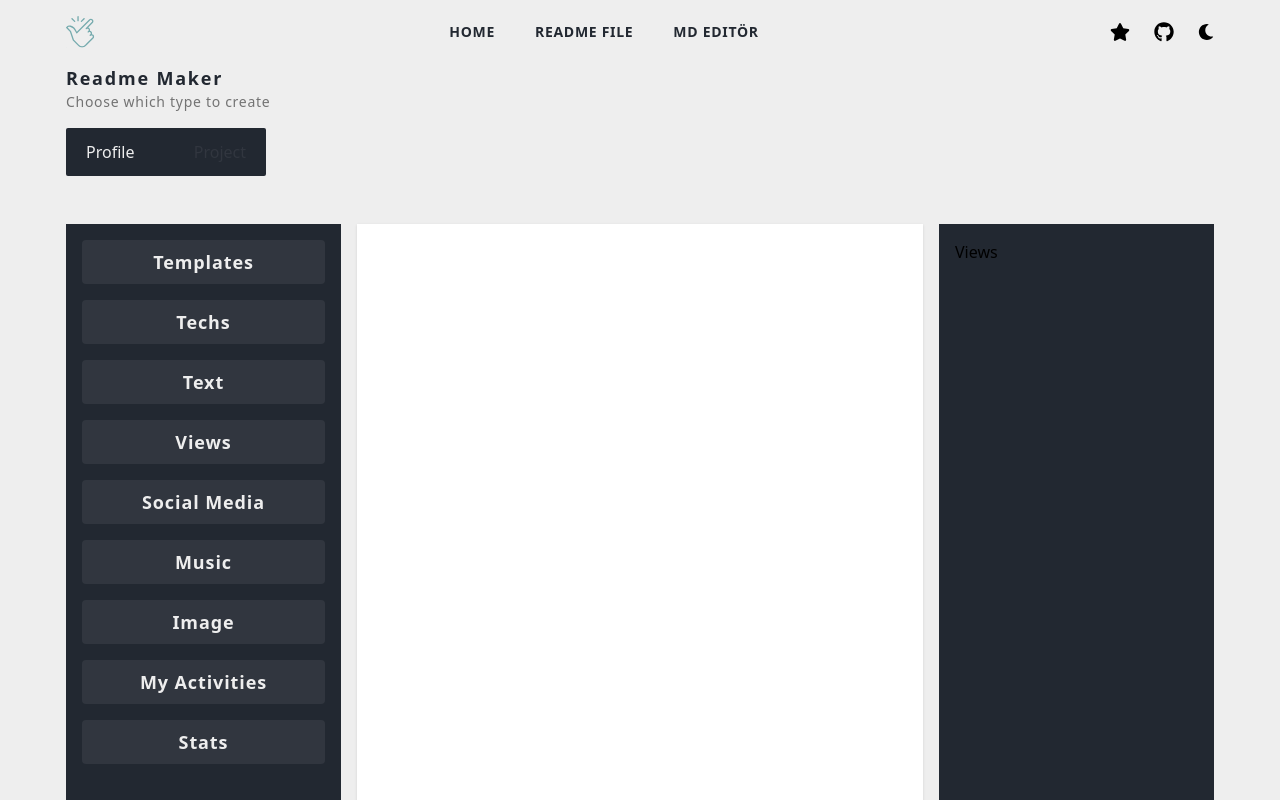
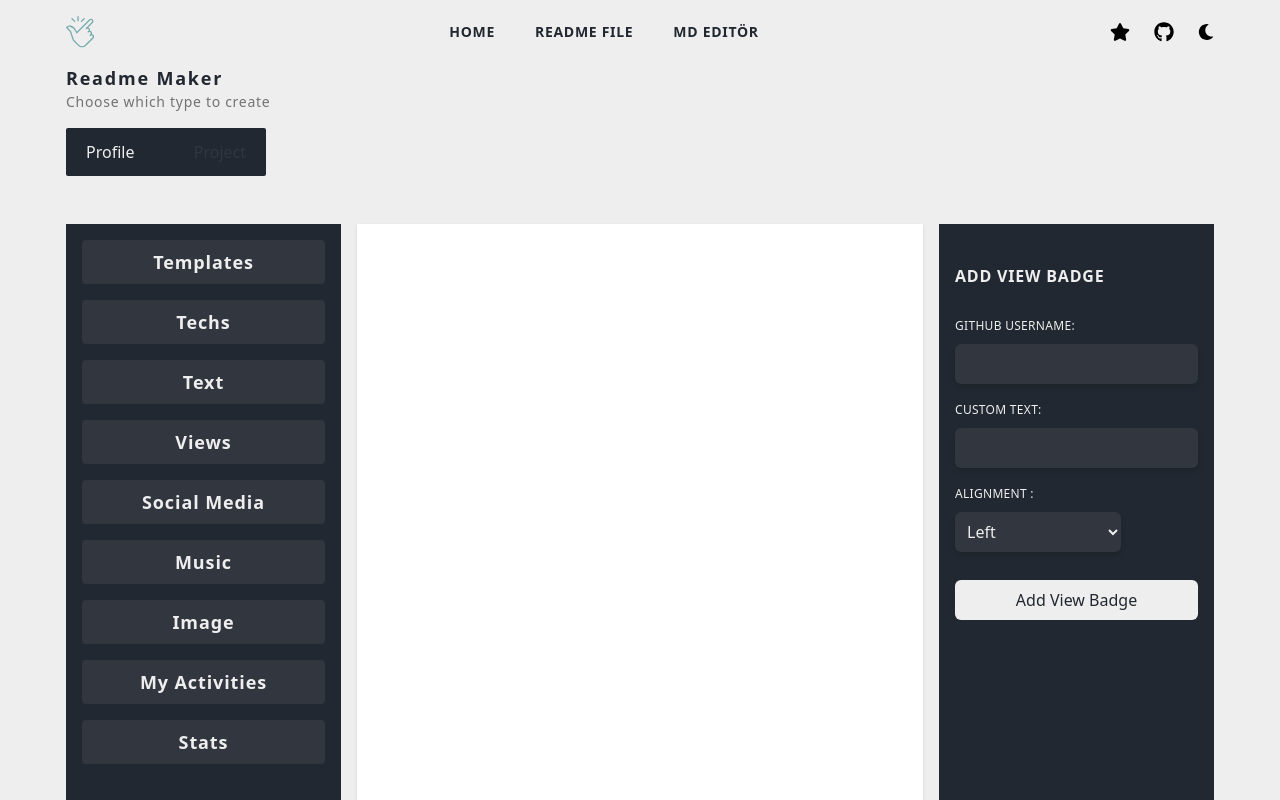
Before and after one commit to poyrazavsever/readme-maker, a Next.js app: page /readmemaker in a window 1280 px wide. Both pictures are taken after a click on the button "Views". Shown: the top 800 px of the page. Built offline with nearby package versions, Linux system fonts and the light colour scheme.

Commit message:
feat: views customization done

```diff
--- a/components/ReadmeMaker/ProfileCustomization/ProfileCustomization.jsx
+++ b/components/ReadmeMaker/ProfileCustomization/ProfileCustomization.jsx
@@ -16,7 +16,9 @@ function ProfileCustomization({ selectedElement }) {
     const [ımageLink, setImageLink] = useState()
     const [template, setTemplate] = useState()
     const [selectedTechs, setSelectedTechs] = useState([]);
+    const [viewMarkdown ,setViewMarkdown] = useState("")
 
+    console.log(viewMarkdown)
 
     // Diğer özelleştirme fonksiyonları da buraya eklenecek
 
@@ -31,7 +33,7 @@ function ProfileCustomization({ selectedElement }) {
             case 'Techs':
                 return <Techs setSelectedTechs={setSelectedTechs}/>;
             case 'Views':
-                return <Views />;
+                return <Views setViewMarkdown={setViewMarkdown}/>;
             case 'Social Media':
                 return <SocialMediaCustomization />;
             case 'Music':
--- a/components/ReadmeMaker/ProfileCustomization/Views.jsx
+++ b/components/ReadmeMaker/ProfileCustomization/Views.jsx
@@ -1,9 +1,72 @@
-import React from 'react'
+import React, { useState } from 'react';
 
-function Views() {
+const Views = ({ setViewMarkdown }) => {
+  const [username, setUsername] = useState('');
+  const [customText, setCustomText] = useState('');
+  const [alignment, setAlignment] = useState('left'); // default alignment
+
+  const handleAddView = () => {
+    let markdown = `<img src="https://visitor-badge.laobi.icu/badge?page_id=${username}.${username}&" />`;
+
+    if (customText) {
+      markdown = `<img src="https://visitor-badge.laobi.icu/badge?page_id=${username}.${username}&left_text=${customText}" />`;
+    }
+
+    if (alignment === 'center') {
+      markdown = `<p align="center">${markdown}</p>`;
+    } else if (alignment === 'right') {
+      markdown = `<p align="right">${markdown}</p>`;
+    }
+
+    setViewMarkdown(markdown);
+  };
+
   return (
-    <div>Views</div>
-  )
-}
+    <div>
+      <h2 className='pt-6 uppercase tracking-wider font-semibold text-primary dark:text-fourth'>Add View Badge</h2>
 
-export default Views
+      <div className='flex flex-col items-start gap-3 mt-6'>
+        <div>
+          <label className='py-4'>
+            <span className='text-xs uppercase tracking-wide font-medium text-primary dark:text-fourth'>GitHub Username:</span>
+            <input
+              type="text"
+              value={username}
+              onChange={(e) => setUsername(e.target.value)}
+              className='w-full mt-2 px-2 py-2 rounded-md bg-tert dark:bg-zinc-300 shadow-md focus:outline-none text-primary dark:text-fourth'
+            />
+          </label>
+        </div>
+
+        <div>
+          <label>
+            <span className='text-xs uppercase tracking-wide font-medium text-primary dark:text-fourth'>Custom Text:</span>
+            <input
+              type="text"
+              value={customText}
+              onChange={(e) => setCustomText(e.target.value)}
+              className='w-full mt-2 px-2 py-2 rounded-md bg-tert dark:bg-zinc-300 shadow-md focus:outline-none text-primary dark:text-fourth'
+            />
+          </label>
+        </div>
+        <div>
+          <label>
+            <span className='text-xs uppercase tracking-wide font-medium text-primary dark:text-fourth'>Alignment :</span>
+            <select
+              value={alignment}
+              onChange={(e) => setAlignment(e.target.value)}
+              className='w-full mt-2 px-2 py-2 rounded-md bg-tert dark:bg-zinc-300 shadow-md focus:outline-none text-primary dark:text-fourth'
+            >
+              <option value="left">Left</option>
+              <option value="center">Center</option>
+              <option value="right">Right</option>
+            </select>
+          </label>
+        </div>
+        <button onClick={handleAddView} className='w-full text-center py-2 bg-primary text-fourth dark:bg-primary dark:text-primary hover:bg-secondary transition-all rounded-md mt-4'>Add View Badge</button>
+      </div>
+    </div>
+  );
+};
+
+export default Views;
```
